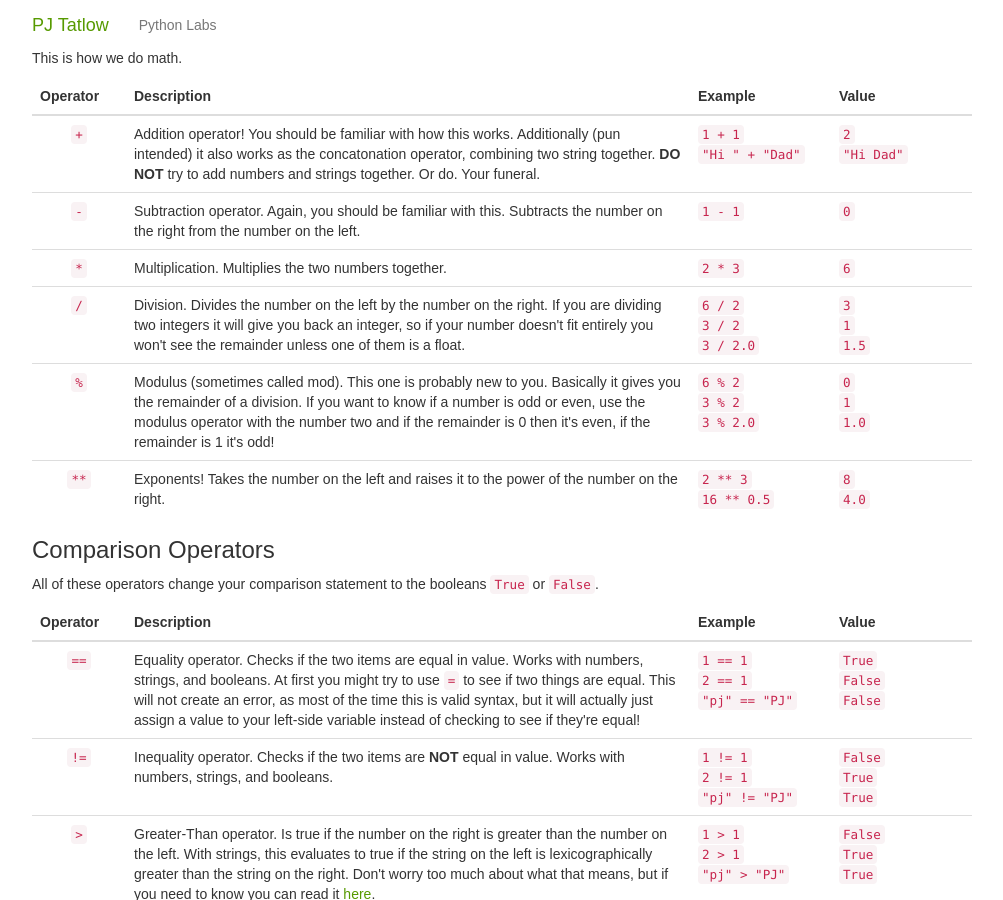
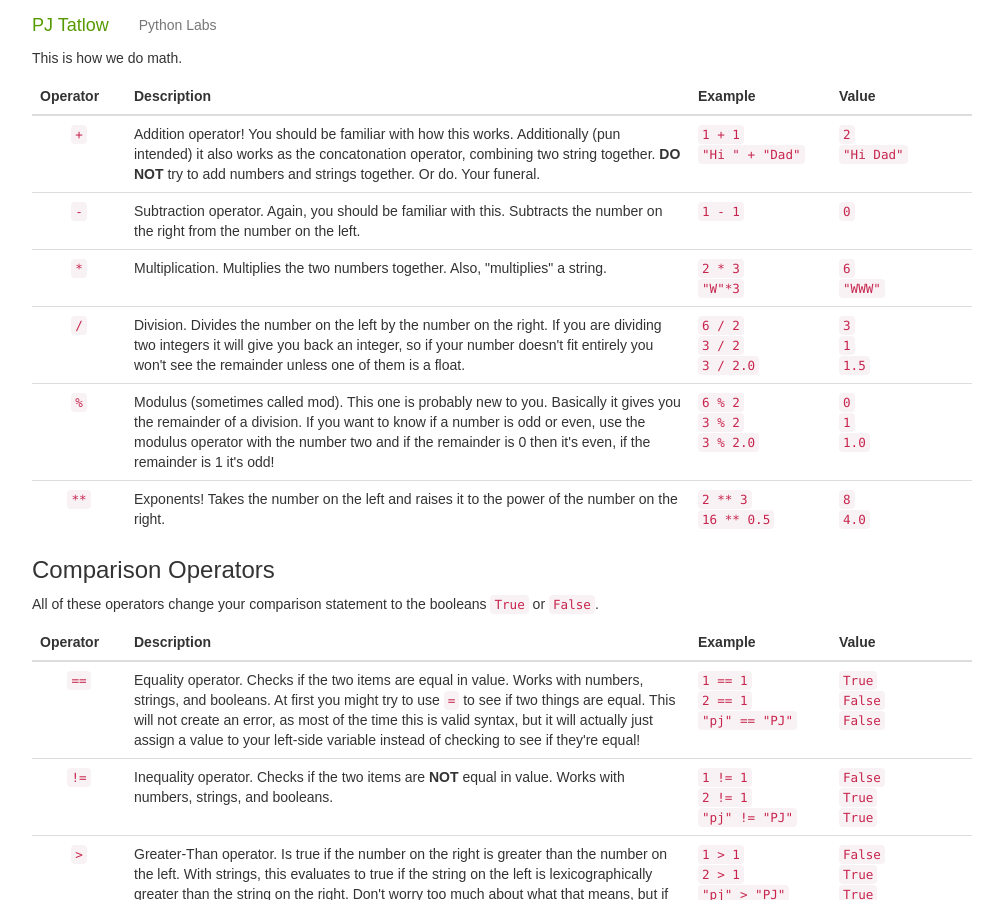
Before and after one commit to payhota/pjtatlow.github.io, a Jekyll site: the page built from python_labs/lab2.md, in a window 1280 px wide and 900 px high, scrolled down 1201 px. Shown: the whole window, without its empty margins (138-1141 px from the left). Built offline with Jekyll 4.4.1, drawn with Linux system fonts in a browser that asks for light colours; nearby versions of some CDN libraries; comment, search, counter and statistics services are not loaded.

Commit message:
Added string 'multiplication' to the * operator

```diff
--- a/python_labs/lab2.md
+++ b/python_labs/lab2.md
@@ -81,9 +81,9 @@ This is how we do math.
     </tr>
     <tr>
       <td class="center-cell"><code>*</code></td>
-      <td>Multiplication. Multiplies the two numbers together.</td>
-      <td><code>2 * 3</code></td>
-      <td><code>6</code></td>
+      <td>Multiplication. Multiplies the two numbers together. Also, "multiplies" a string.</td>
+      <td><code>2 * 3</code><br><code>"W"*3</code></td>
+      <td><code>6</code><br><code>"WWW"</code></td>
     </tr>
     <tr>
       <td class="center-cell"><code>/</code></td>
```
